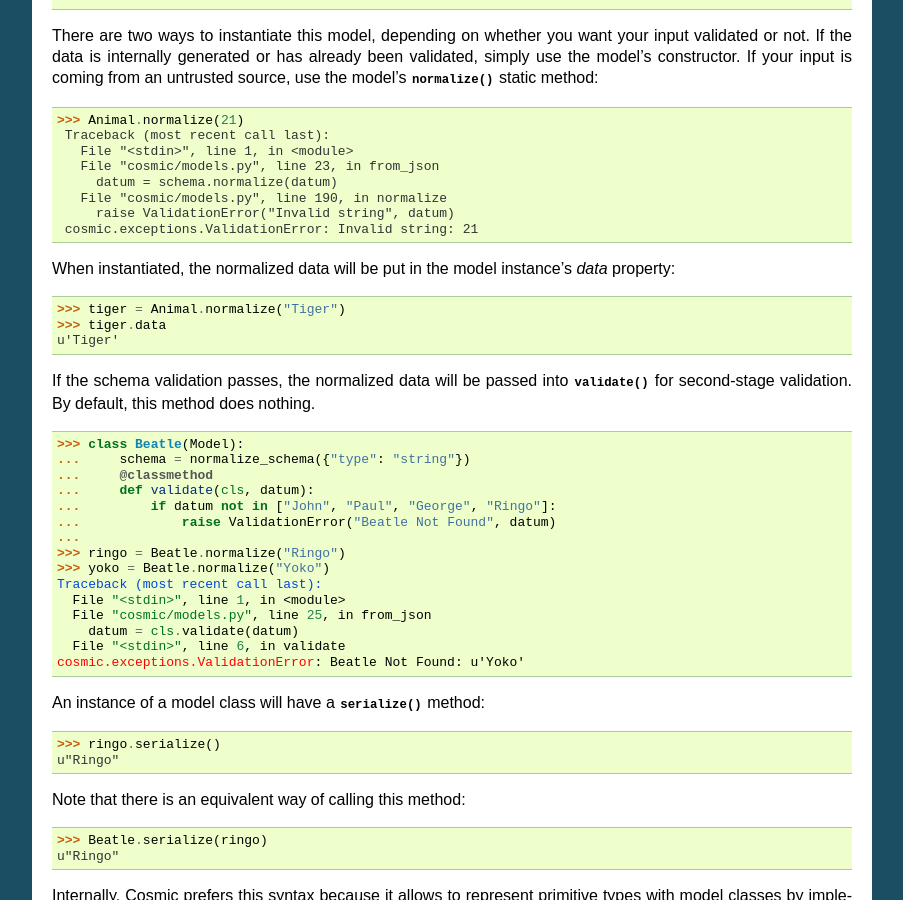
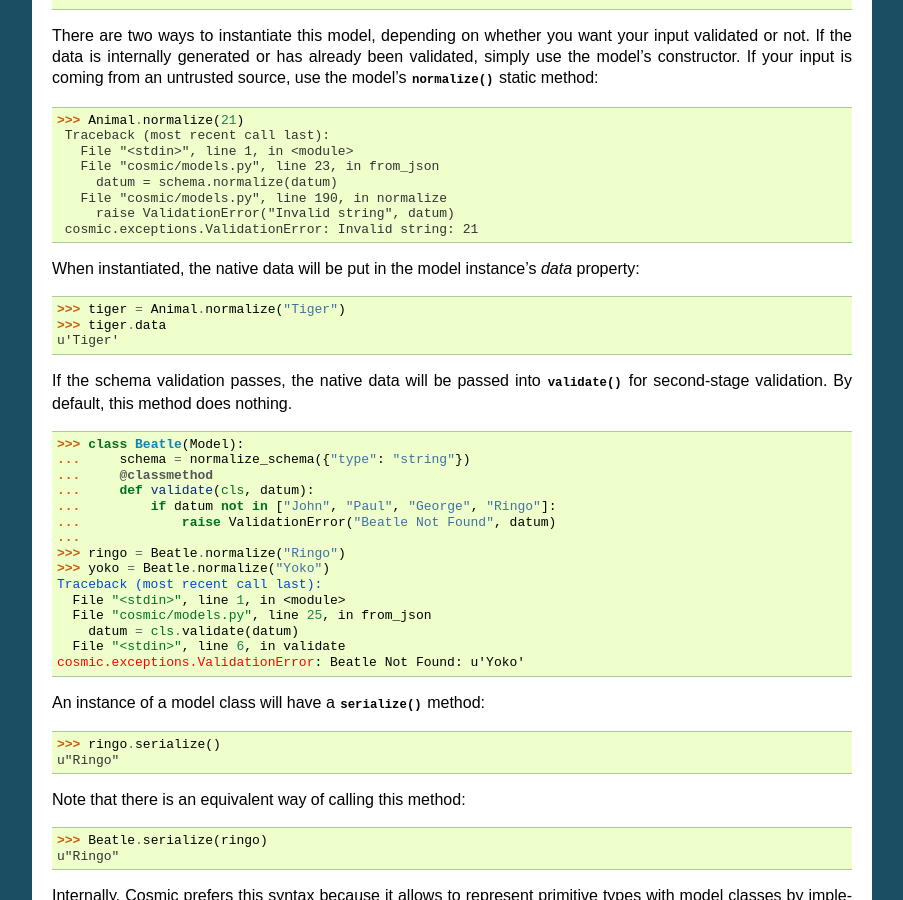
Before and after one commit to cosmic-api/cosmic.py, a Sphinx documentation site: the page built from docs/source/models.rst, in a window 1280 px wide and 900 px high, scrolled down 2176 px. Shown: the whole window, without its empty margins (198-1101 px from the left). Built offline with Sphinx 7.4.7, drawn with Linux system fonts in a browser that asks for light colours; some of the changed text lies outside the part shown.

Commit message:
Rename normalized data to native data

```diff
--- a/docs/source/models.rst
+++ b/docs/source/models.rst
@@ -19,9 +19,9 @@ data it is meant to validate.
 
 When a JSON representation of a schema gets compiled, the resulting object
 will provide a :meth:`normalize_data` method. This method will take JSON data
-as provided by :func:`json.loads` and either return the normalized data or
-raise a :class:`~cosmic.exceptions.ValidationError`. Here is the basic usage
-with a convenience function, :func:`~cosmic.tools.normalize_schema`::
+as provided by :func:`json.loads` and either return the native data or raise a
+:class:`~cosmic.exceptions.ValidationError`. Here is the basic usage with a
+convenience function, :func:`~cosmic.tools.normalize_schema`::
 
     >>> from cosmic.tools import normalize_schema
     >>> s = normalize_schema({"type": "integer"})
@@ -154,14 +154,14 @@ coming from an untrusted source, use the model's
         raise ValidationError("Invalid string", datum)
     cosmic.exceptions.ValidationError: Invalid string: 21
 
-When instantiated, the normalized data will be put in the model instance's
-*data* property::
+When instantiated, the native data will be put in the model instance's *data*
+property::
 
     >>> tiger = Animal.normalize("Tiger")
     >>> tiger.data
     u'Tiger'
 
-If the schema validation passes, the normalized data will be passed into
+If the schema validation passes, the native data will be passed into
 :meth:`~cosmic.models.Model.validate` for second-stage validation. By default,
 this method does nothing.
 
```
